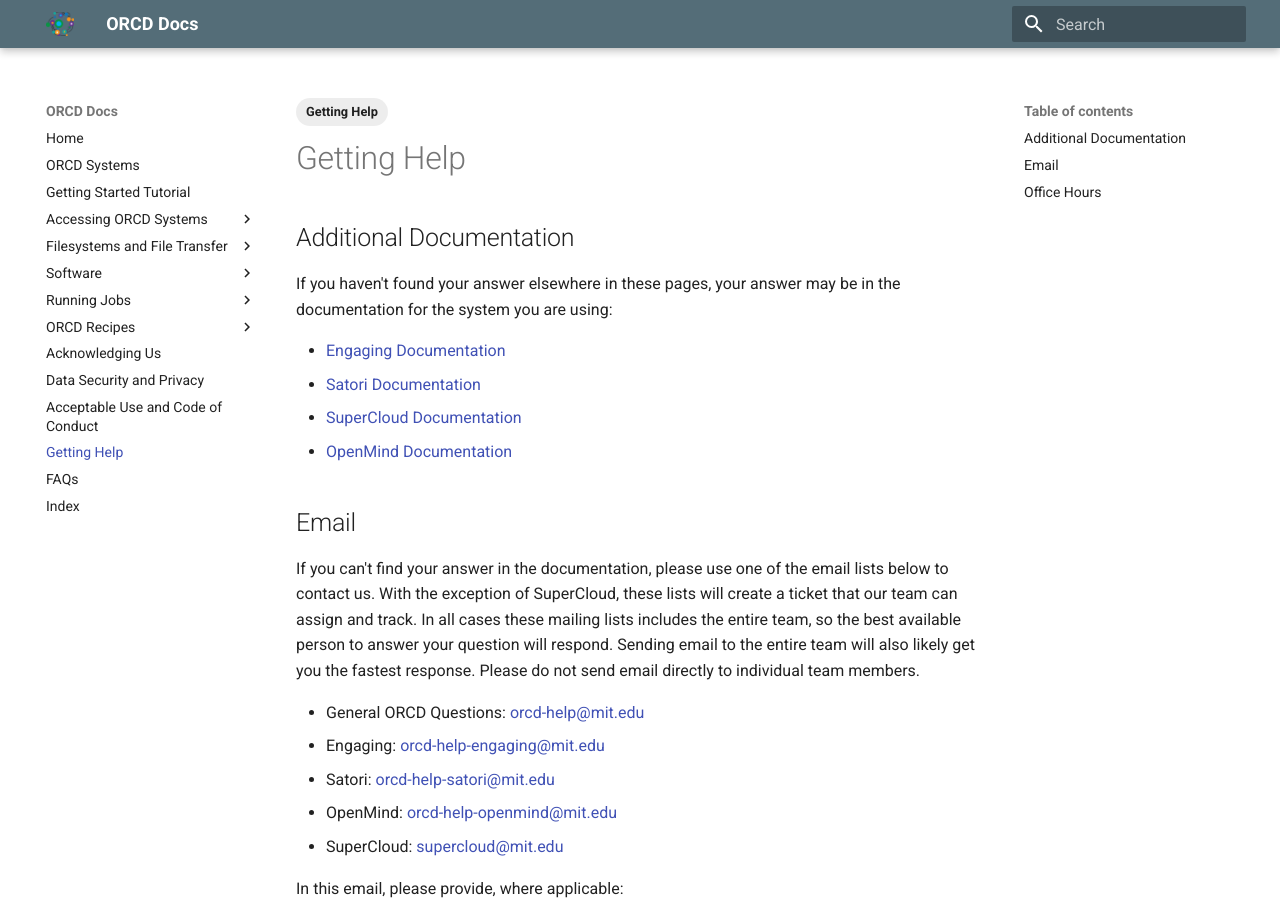
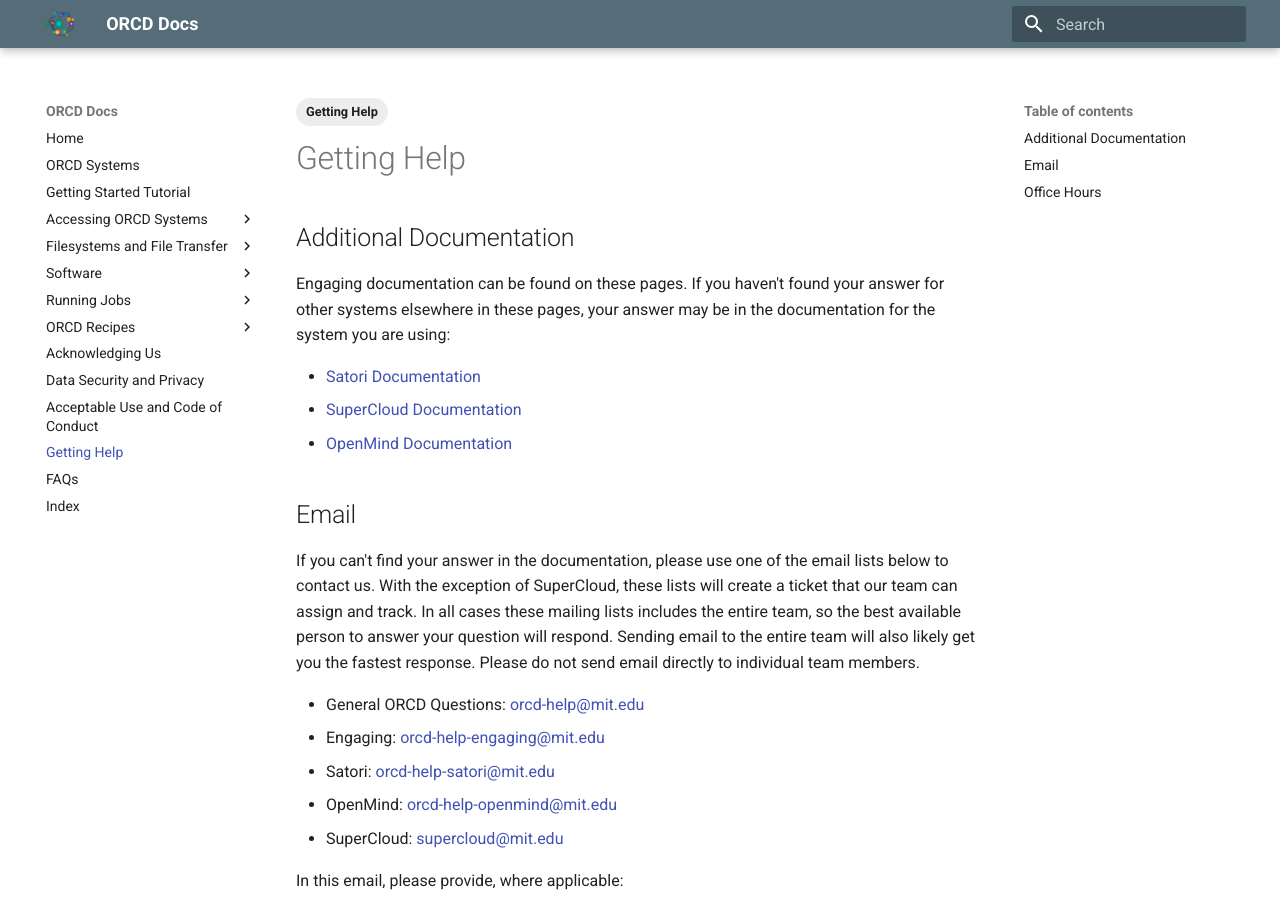
Before and after one commit to mit-orcd/orcd-docs-edit, an MkDocs documentation site: the page built from docs/getting-help.md, in a window 1280 px wide and 900 px high. Built offline with MkDocs 1.6.1 and Material for MkDocs 9.7.7, drawn with Linux system fonts in a browser that asks for light colours.

```diff
--- a/docs/getting-help.md
+++ b/docs/getting-help.md
@@ -7,9 +7,8 @@ tags:
 
 ## Additional Documentation
 
-If you haven't found your answer elsewhere in these pages, your answer may be in the documentation for the system you are using:
+Engaging documentation can be found on these pages. If you haven't found your answer for other systems elsewhere in these pages, your answer may be in the documentation for the system you are using:
 
-- [Engaging Documentation](https://engaging-web.mit.edu/eofe-wiki/)
 - [Satori Documentation](https://mit-satori.github.io/)
 - [SuperCloud Documentation](https://supercloud.mit.edu/)
 - [OpenMind Documentation](https://github.mit.edu/MGHPCC/OpenMind/wiki)
```
Also changed, not shown: docs/orcd-systems.md (+0 -1 lines), docs/software/R.md (+0 -1 lines).
